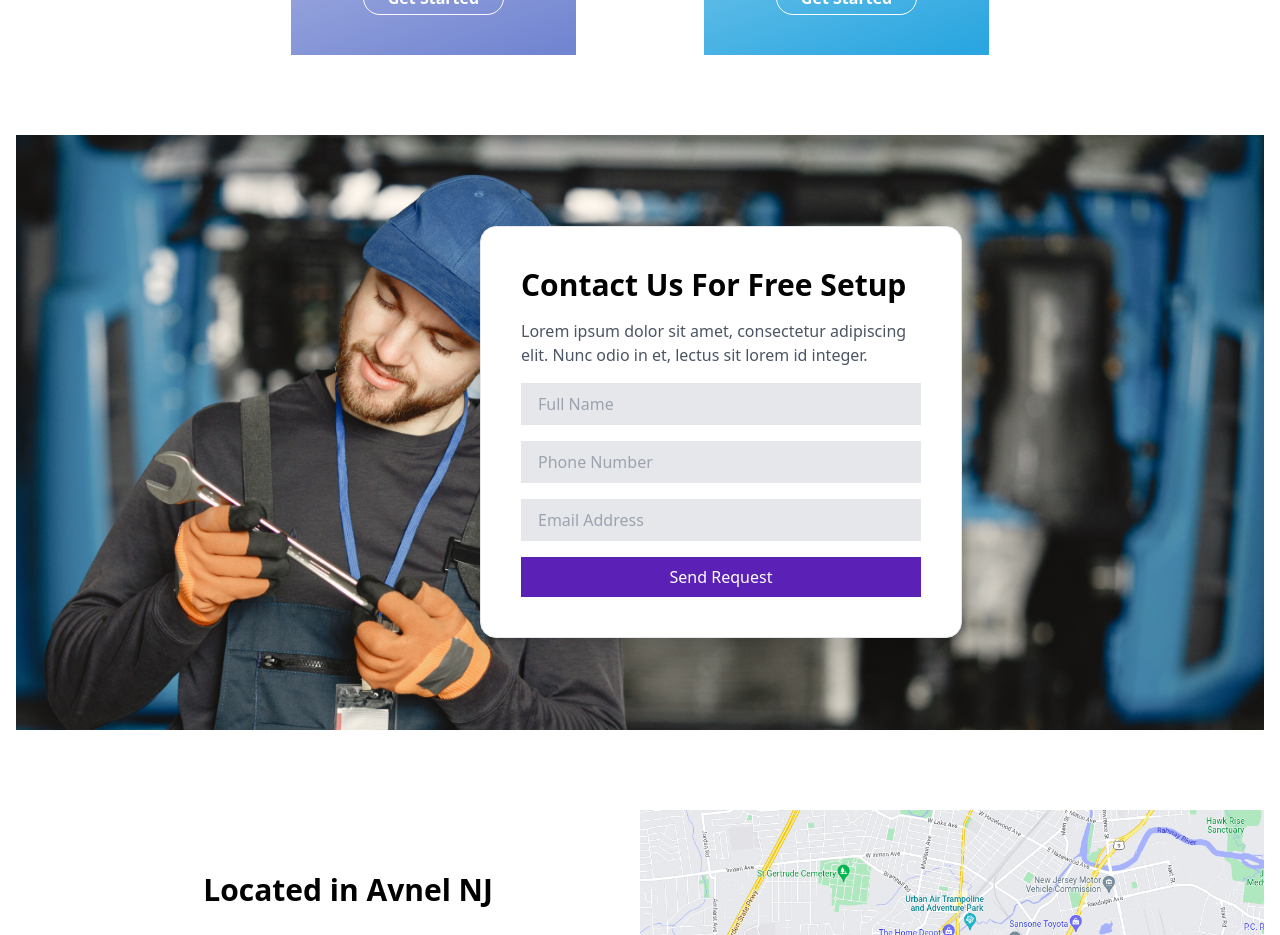
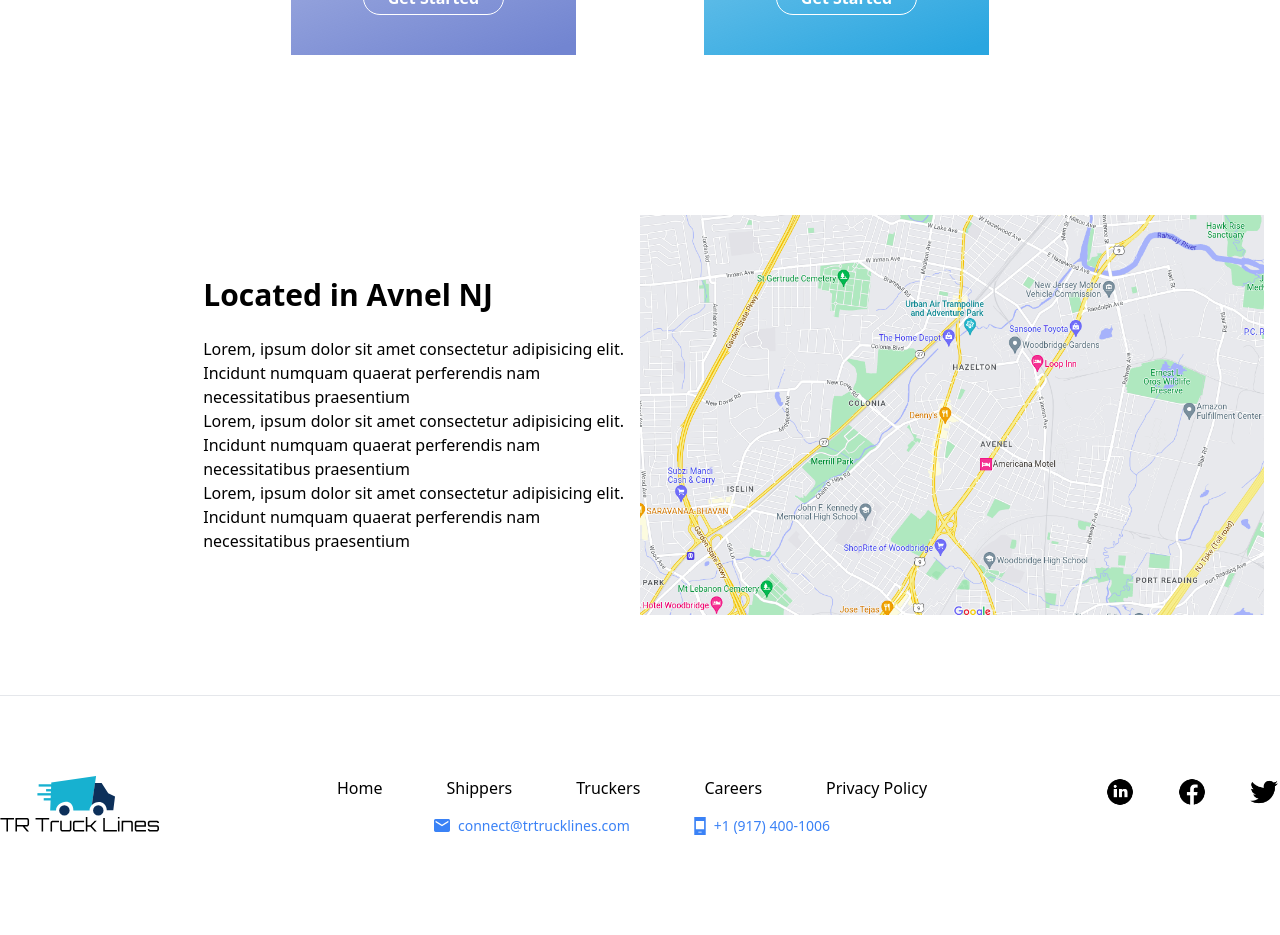
Before and after one commit to asfand687/tr-truck-lines, a React (Vite) app: page / in a window 1280 px wide. Shown: the part 2480-3415 px from the top of the page. Built offline with nearby package versions, Linux system fonts and the light colour scheme.

Commit message:
removed mechanic section from app.jsx

```diff
--- a/src/App.jsx
+++ b/src/App.jsx
@@ -10,7 +10,6 @@ import Footer from './components/Footer'
 import AOS from 'aos'
 import "aos/dist/aos.css"
 import HomeOurPlans from './sections/HomeOurPlans'
-import HomeFormSection from './sections/HomeFormSection'
 
 function App() {
   const [count, setCount] = useState(0)
@@ -25,7 +24,6 @@ function App() {
       <HomeServices/>
       <NumberAndFigures/>
       <HomeOurPlans />
-      <HomeFormSection />
       <HomeLocationSection/>
       <Footer/>
     </div>
```
